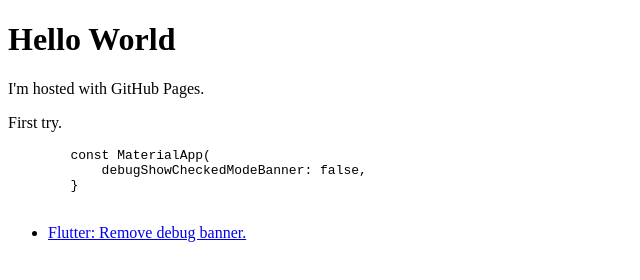
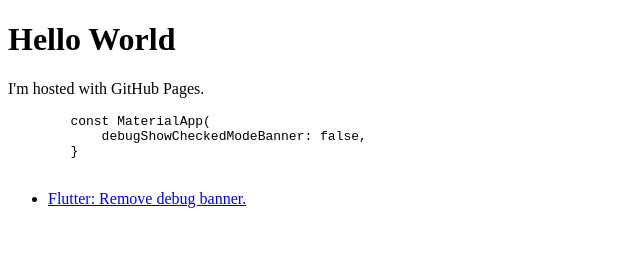
Before and after one commit to budicysco/budicysco.github.io, a plain HTML site: page index.html in a window 1280 px wide. Shown: the whole page, without its empty margins (0-640 px from the left). Drawn offline with nearby package versions, Linux system fonts and the light colour scheme.

Commit message:
Update index.html

```diff
--- a/index.html
+++ b/index.html
@@ -4,7 +4,6 @@
   <body>
     <h1>Hello World</h1>
     <p>I'm hosted with GitHub Pages.</p>
-    <p>First try.</p>
     <pre class="code">
         const MaterialApp(
             debugShowCheckedModeBanner: false,
```
